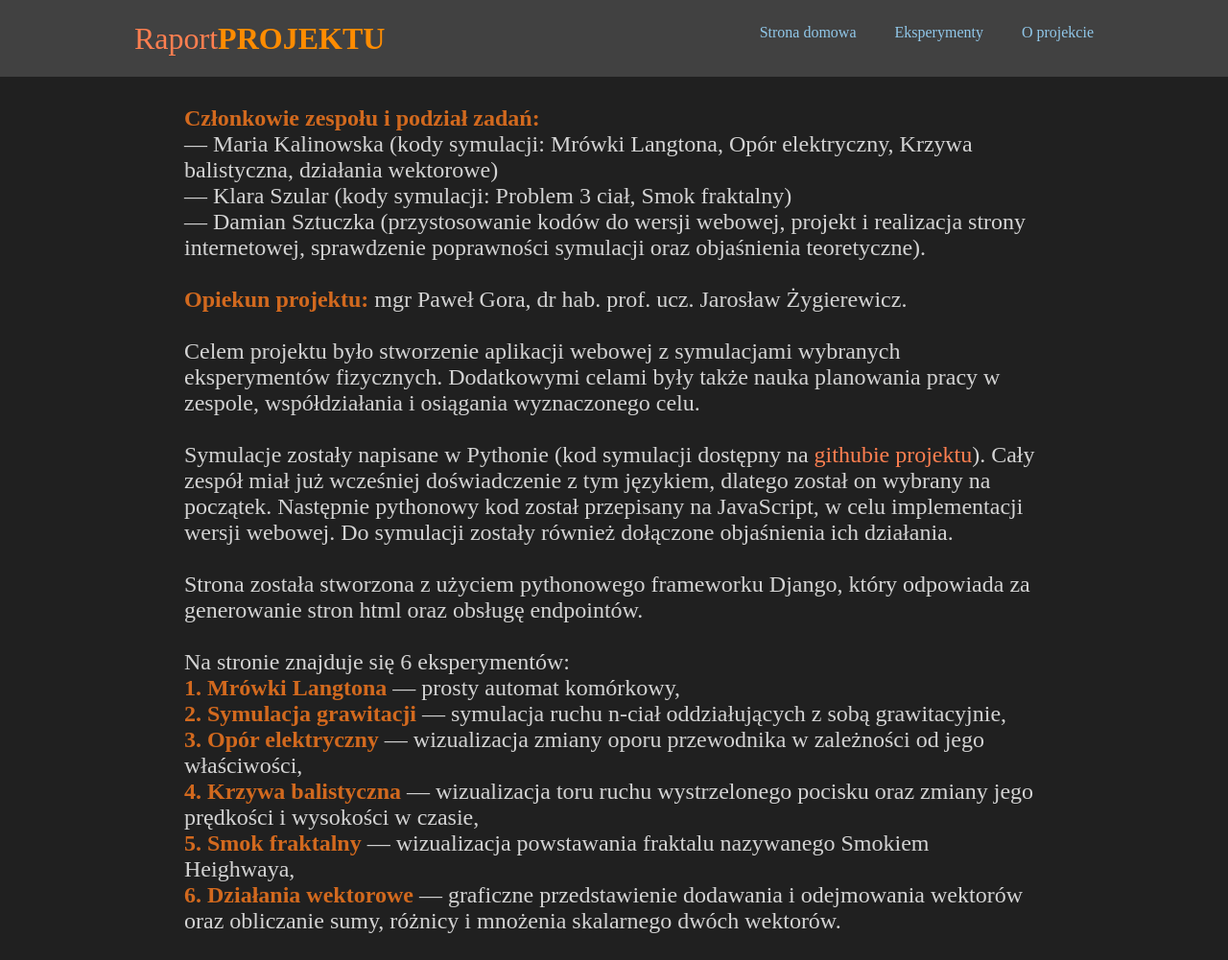
After one commit to gardanw/PZEksperymentyFizyczne, a Django app: page /oprojekcie/ in a window 1280 px wide. The commit adds this page. Shown: the whole page at 96% size. Run offline with Django 3.2, Linux system fonts and the light colour scheme; data comes from the database, SQL or seed files in the repository; some libraries are stand-ins or nearby versions.

Commit message:
dodanie raportu i poprawienie drobnych blendow w opisie ncial

```diff
--- a/side/PZEF/PZEF/urls.py
+++ b/side/PZEF/PZEF/urls.py
@@ -24,5 +24,6 @@ urlpatterns = [
     path('experiments/', include('experiments.urls')),
     path('brython/', include('django_brython.urls', namespace='brython')),
     path('', views.HomePage.as_view(), name='index'),
+    path(r'oprojekcie/', views.OprojekcieView.as_view(), name='oprojekcie'),
 ]
 urlpatterns += staticfiles_urlpatterns()
--- a/side/PZEF/PZEF/views.py
+++ b/side/PZEF/PZEF/views.py
@@ -7,3 +7,11 @@ class HomePage(generic.ListView):
 
     def get_queryset(self):
         return Eksperymenty.objects.order_by('exp_name')
+
+
+class OprojekcieView(generic.ListView):
+    template_name = 'experiments/oprojekcie.html'
+    context_object_name = 'eksperymenty'
+
+    def get_queryset(self):
+        return Eksperymenty.objects.order_by('exp_name')
--- /dev/null
+++ b/side/PZEF/experiments/static/experiments/css/oprojekcie.css
@@ -0,0 +1,29 @@
+.content {
+    display: flex;
+    justify-content: center;
+    flex-direction: column;
+    color: #d3d3d3;
+    font-size: x-large;
+    margin-right: 15%;
+    margin-left: 15%;
+    margin-top: 30px;
+}
+a:link {
+  color: coral;
+}
+
+a:visited {
+  color: darkorange;
+}
+
+a:hover {
+  color: #04AA6D;
+}
+
+a:active {
+  color: #91c8ea;
+}
+
+b {
+    color: chocolate;
+}
--- a/side/PZEF/experiments/templates/experiments/base.html
+++ b/side/PZEF/experiments/templates/experiments/base.html
@@ -33,7 +33,7 @@
                 </ul>
                 {% endif %}
             </li>
-            <li><a href="">O projekcie</a></li>
+            <li><a href="/oprojekcie/">O projekcie</a></li>
         </ol>
     </div>
 </div>
--- a/side/PZEF/experiments/templates/experiments/ncial.html
+++ b/side/PZEF/experiments/templates/experiments/ncial.html
@@ -70,7 +70,7 @@
 {% endblock %}
 {% block teoria_display %}{% endblock %}
 {% block teoria %}
-Problem <i><b>n</b></i> ciał – zagadnienie mechaniki klasycznej polegające na wyznaczeniu toru ruchów wszystkich ciał danego układu <i><b>n</b></i> ciał o danych masach, prędkościach i położeniach początkowych na podstawie prawa ruchu i założenie, że ciała oddziałują ze sobą zgodnie z prawem grawitacji Newtona.<br>
+Problem <i><b>n</b></i> ciał – zagadnienie mechaniki klasycznej polegające na wyznaczeniu toru ruchów wszystkich ciał danego układu <i><b>n</b></i> ciał o danych masach, prędkościach i położeniach początkowych na podstawie prawa ruchu i założenia, że ciała oddziałują ze sobą zgodnie z prawem grawitacji Newtona.<br>
 <br>
-W Problemie <i><b>n</b></i> ciał, na każde ciało działa wypadkowa siła pochodząca od oddziaływania z pozostałymi ciałami. Siła ta jest proporcjonalna do ilorazu mas oddziałujących ciał i odwrotnie proporcjonalna do kwadratu ich odległości.<br>
+W problemie <i><b>n</b></i> ciał, na każde ciało działa wypadkowa siła pochodząca od oddziaływania z pozostałymi ciałami. Siła ta jest proporcjonalna do ilorazu mas oddziałujących ciał i odwrotnie proporcjonalna do kwadratu ich odległości.<br>
 {% endblock %}
--- /dev/null
+++ b/side/PZEF/experiments/templates/experiments/oprojekcie.html
@@ -0,0 +1,48 @@
+{% extends "experiments/base.html" %}
+{% load static %}
+
+{% block Title %}Oprojekcie{% endblock %}
+
+{% block stylesheet %}
+<link rel="stylesheet" type="text/css" href="{% static 'experiments/css/oprojekcie.css' %}">
+{% endblock %}
+
+{% block naglowek %}Raport<span>PROJEKTU</span>{% endblock %}
+{% block content %}
+<div class="content">
+    <p>
+        <b>Członkowie zespołu i podział zadań:</b><br>
+        — Maria Kalinowska (kody symulacji: Mrówki Langtona, Opór elektryczny, Krzywa balistyczna, działania
+        wektorowe)<br>
+        — Klara Szular (kody symulacji: Problem 3 ciał, Smok fraktalny)<br>
+        — Damian Sztuczka (przystosowanie kodów do wersji webowej, projekt i realizacja strony internetowej, sprawdzenie
+        poprawności symulacji oraz objaśnienia teoretyczne).<br>
+        <br>
+        <b>Opiekun projektu:</b> mgr Paweł Gora, dr hab. prof. ucz. Jarosław Żygierewicz.<br>
+        <br>
+        Celem projektu było stworzenie aplikacji webowej z symulacjami wybranych eksperymentów fizycznych. Dodatkowymi
+        celami były także nauka planowania pracy w zespole, współdziałania i osiągania wyznaczonego celu.<br>
+        <br>
+        Symulacje zostały napisane w Pythonie (kod symulacji dostępny na <a target="_blank"
+                                                                            href="https://github.com/gardanw/PZEksperymentyFizyczne">githubie
+        projektu</a>). Cały zespół miał już wcześniej doświadczenie z tym językiem, dlatego został on wybrany na
+        początek. Następnie pythonowy kod został przepisany na JavaScript, w celu implementacji wersji webowej. Do
+        symulacji zostały również dołączone objaśnienia ich działania.<br>
+        <br>
+        Strona została stworzona z użyciem pythonowego frameworku Django, który odpowiada za generowanie stron html oraz
+        obsługę endpointów.<br>
+        <br>
+        Na stronie znajduje się 6 eksperymentów:<br>
+        <b>1. Mrówki Langtona</b> — prosty automat komórkowy,<br>
+        <b>2. Symulacja grawitacji</b> — symulacja ruchu n-ciał oddziałujących z sobą grawitacyjnie,<br>
+        <b>3. Opór elektryczny</b> — wizualizacja zmiany oporu przewodnika w zależności od jego właściwości,<br>
+        <b>4. Krzywa balistyczna</b> — wizualizacja toru ruchu wystrzelonego pocisku oraz zmiany jego prędkości i
+        wysokości w
+        czasie,<br>
+        <b>5. Smok fraktalny</b> — wizualizacja powstawania fraktalu nazywanego Smokiem Heighwaya,<br>
+        <b>6. Działania wektorowe</b> — graficzne przedstawienie dodawania i odejmowania wektorów oraz obliczanie sumy,
+        różnicy i mnożenia skalarnego dwóch wektorów.<br>
+        <br>
+    </p>
+</div>
+{% endblock %}
```
